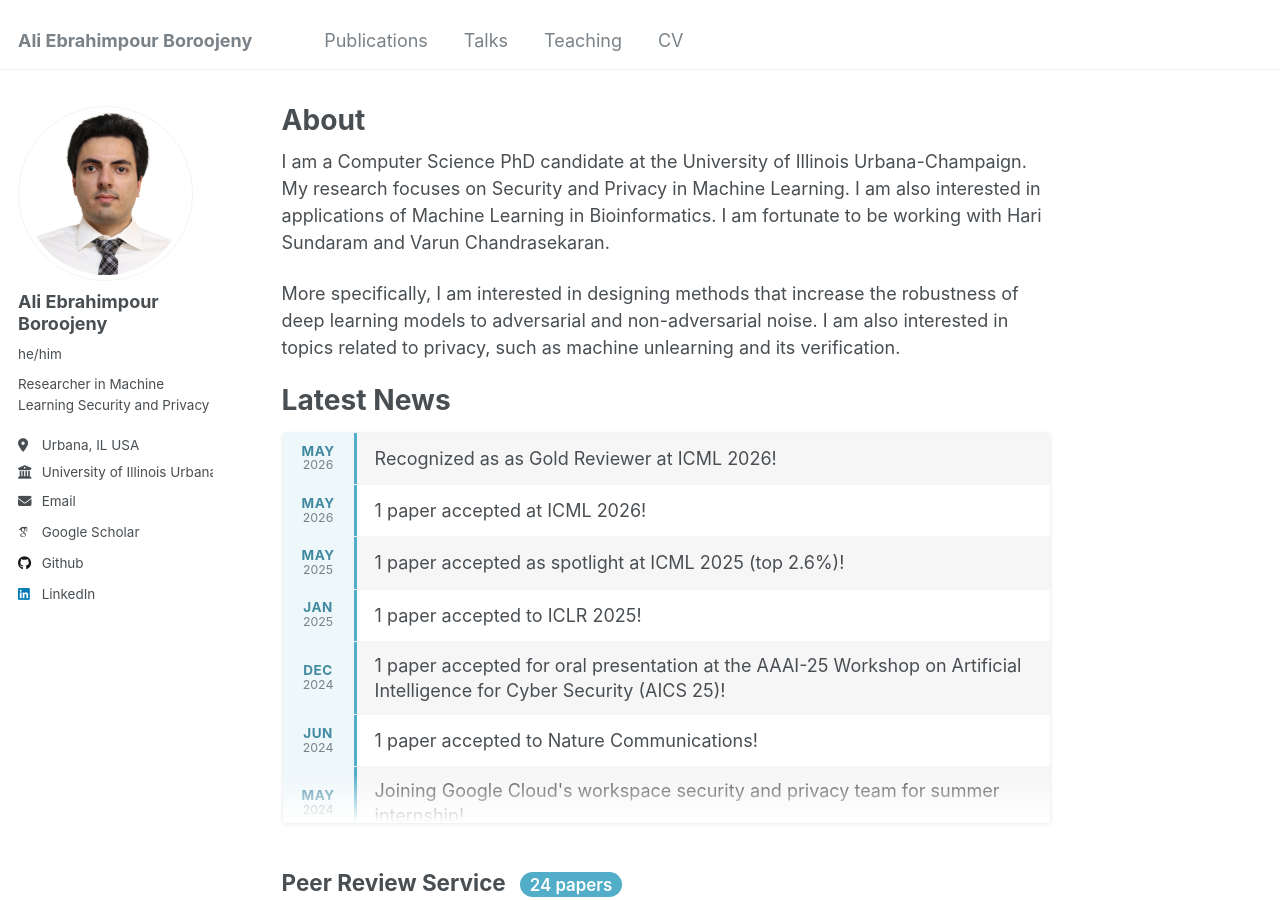
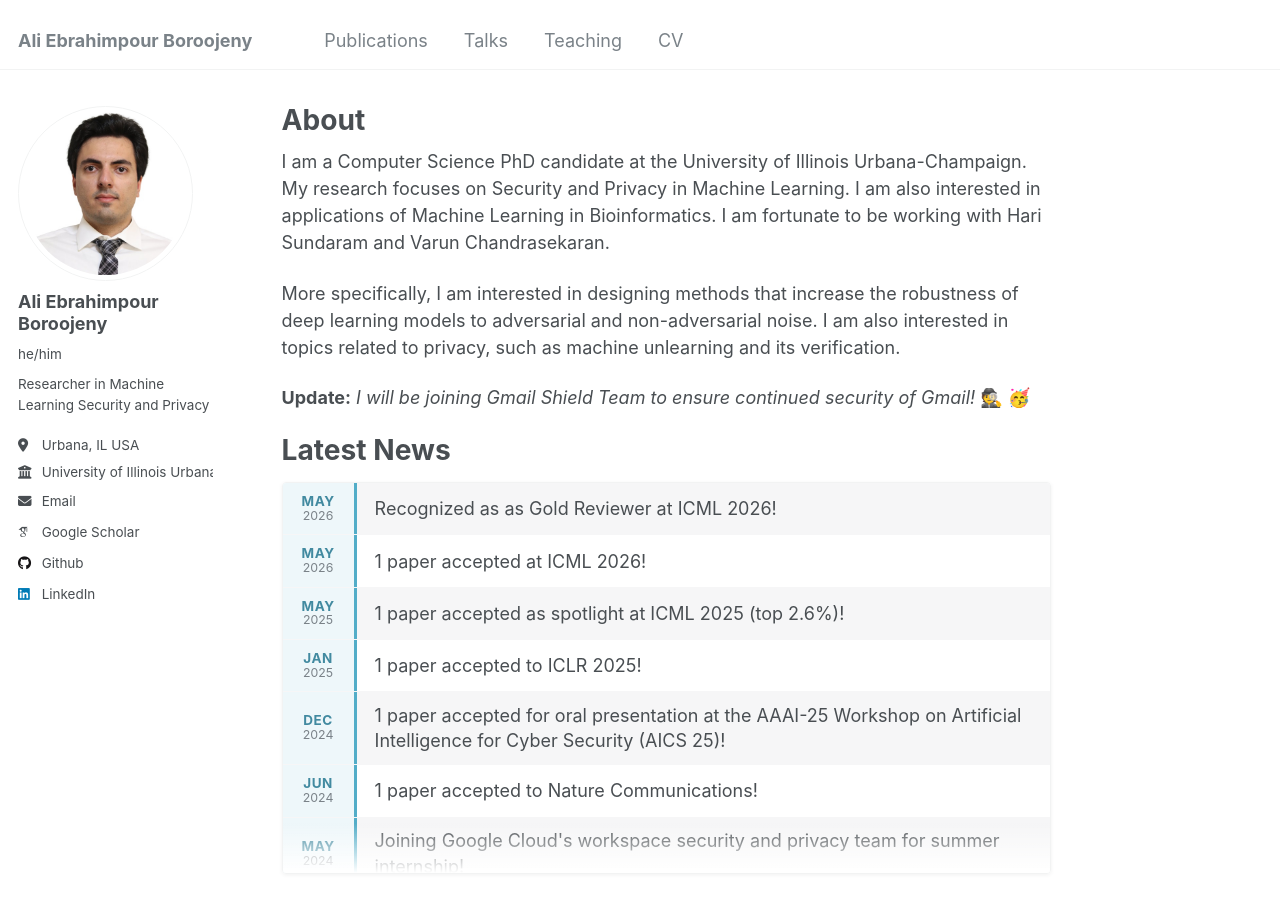
Before and after one commit to Ali-E/ali-e.github.io, a Jekyll site: the page built from _pages/about.md, in a window 1280 px wide and 900 px high. Built offline with Jekyll 4.4.1, drawn with Linux system fonts in a browser that asks for light colours; emoji names are drawn with the system emoji font; some web fonts are replaced.

Commit message:
job update

```diff
--- a/_pages/about.md
+++ b/_pages/about.md
@@ -10,6 +10,8 @@ redirect_from:
 I am a Computer Science PhD candidate at the University of Illinois Urbana-Champaign. My research focuses on Security and Privacy in Machine Learning. I am also interested in applications of Machine Learning in Bioinformatics. I am fortunate to be working with Hari Sundaram and Varun Chandrasekaran.
 
 More specifically, I am interested in designing methods that increase the robustness of deep learning models to adversarial and non-adversarial noise. I am also interested in topics related to privacy, such as machine unlearning and its verification.
+
+**Update:** *I will be joining Gmail Shield Team to ensure continued security of Gmail!* :detective: :partying_face:
 
 
 <h1>Latest News</h1>
```
